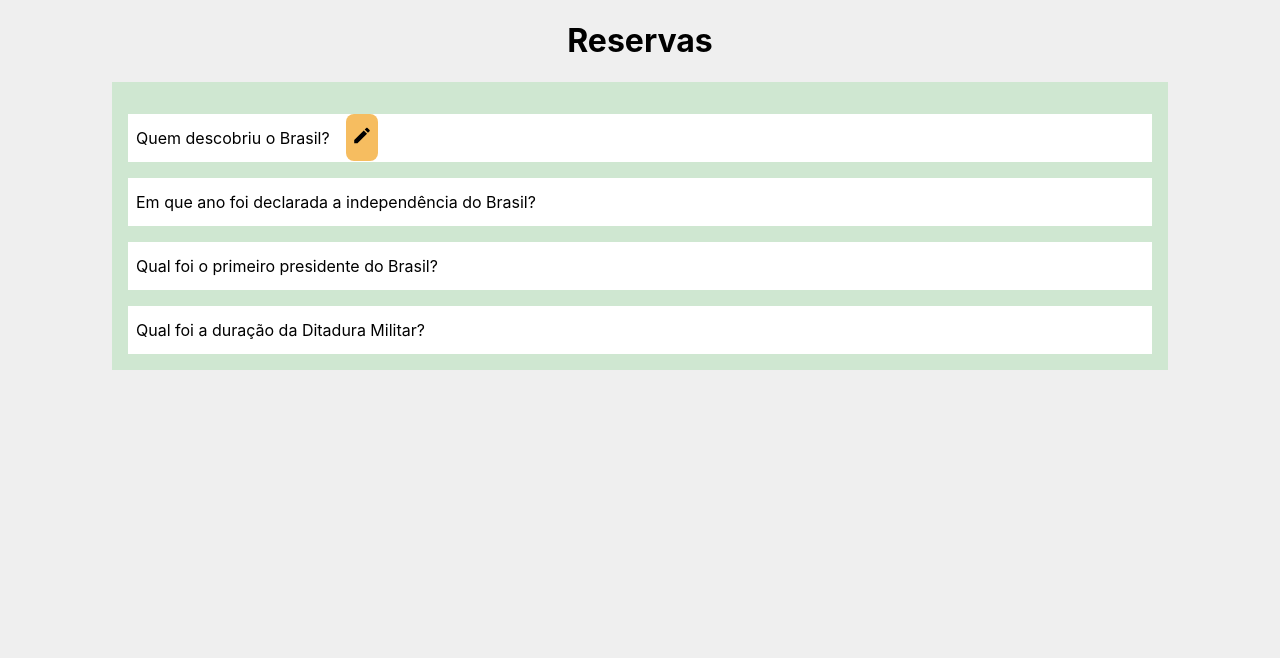
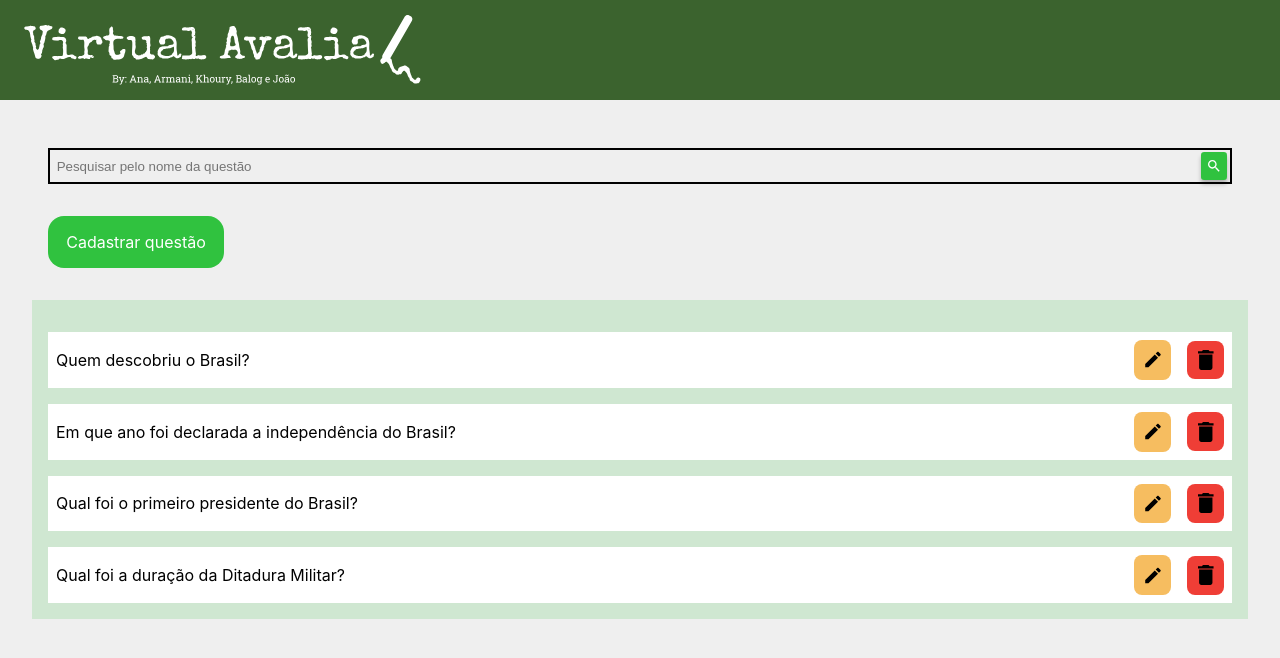
Before and after one commit to anabcuelbas/virtual-avalia, a React (Create React App) app: page /virtual-avalia/admin-questions in a window 1280 px wide. Shown: the top 658 px of the page. Built offline with nearby package versions, Linux system fonts and the light colour scheme.

Commit message:
Adiciona componentes de botao

```diff
--- /dev/null
+++ b/src/components/DeleteButton.js
@@ -0,0 +1,17 @@
+import React, { Component } from 'react';
+import './styles/Buttons.css'
+import { ReactComponent as TrashIcon } from '../assets/TrashCan.svg';
+
+class DeleteButton extends Component {
+
+    render() {
+        return (
+            <div className='delete-button'>
+                <TrashIcon style={{ width: '1rem' }} />
+            </div>
+        );
+    }
+
+};
+
+export default DeleteButton;
--- a/src/components/EditButton.js
+++ b/src/components/EditButton.js
@@ -1,7 +1,7 @@
 import React, { Component } from 'react';
 import {Link} from 'react-router-dom';
 import PropTypes from 'prop-types';
-import './styles/EditButton.css'
+import './styles/Buttons.css'
 import { ReactComponent as PencilIcon } from '../assets/Pencil.svg';
 
 class EditButton extends Component {
@@ -9,8 +9,7 @@ class EditButton extends Component {
     render() {
         return (
             <Link to={this.props.path}>
-                <div className='button'>
-                    {/* <img src={PencilIcon} alt=':('></img> */}
+                <div className='edit-button'>
                     <PencilIcon style={{width: '1rem'}}/>
                 </div>
             </Link>
--- /dev/null
+++ b/src/components/LongGreenButton.js
@@ -0,0 +1,25 @@
+import React, { Component } from 'react';
+import {Link} from 'react-router-dom';
+import PropTypes from 'prop-types';
+import './styles/Buttons.css'
+
+class LongGreenButton extends Component {
+
+    render() {
+        return (
+            <Link to={this.props.path} style={{ textDecoration: 'none' }}>
+                <div className='long-green-button'>
+                    <p>{this.props.name}</p>
+                </div>
+            </Link>
+        );
+    }
+
+};
+
+LongGreenButton.propTypes = {
+    path: PropTypes.string.isRequired,
+    name: PropTypes.string.isRequired
+}
+
+export default LongGreenButton;
--- a/src/components/SearchBar.js
+++ b/src/components/SearchBar.js
@@ -1,7 +1,7 @@
 import React, { Component } from 'react';
 import PropTypes from 'prop-types';
 import './styles/SearchBar.css'
-import { ReactComponent as SearchIcon } from '../assets/Search.svg';
+import { ReactComponent as SearchIcon } from '../assets/search.svg';
 
 class SearchBar extends Component {
 
--- a/src/components/Table.js
+++ b/src/components/Table.js
@@ -7,10 +7,8 @@ class Table extends Component {
     render() {
         return (
             <div className="table-container">
-                <h1 className="table-title">{this.props.title}</h1>
-
                 <div className="table-background">
-                    <div className="table-header" style={(this.props.hasHeader) ? {display: 'flex'} : {display: 'none'}}>
+                    <div className="table-header" style={(this.props.hasHeader) ? { display: 'flex' } : { display: 'none' }}>
                         {(this.props.hasHeader) && this.props.columns.map((el) => (
                             <p key={el}>{el}</p>
                         ))}
@@ -18,10 +16,18 @@ class Table extends Component {
 
                     {this.props.rows.map((el) => (
                         <div className="table-item">
-                            {el.map(function (value, index, array) {
-                                return <p key={index}>{value}</p>
-                            })
-                            }
+                            <div className="item-text">
+                                {el.map(function (value, index, array) {
+                                    return <p key={index}>{value}</p>
+                                })
+                                }
+                            </div>
+                            <div className="item-buttons">
+                                {this.props.buttons.map(function (value, index, array) {
+                                    return <p key={index}>{value}</p>
+                                })
+                                }
+                            </div>
                         </div>
 
                     ))}
@@ -34,10 +40,11 @@ class Table extends Component {
 };
 
 Table.propTypes = {
-    title: PropTypes.string.isRequired,
     hasHeader: PropTypes.bool.isRequired,
     columns: PropTypes.array,
-    rows: PropTypes.array.isRequired
+    rows: PropTypes.array.isRequired,
+    hasButtons: PropTypes.bool.isRequired,
+    buttons: PropTypes.array
 }
 
 export default Table;
--- /dev/null
+++ b/src/components/styles/Buttons.css
@@ -0,0 +1,39 @@
+.edit-button {
+    background-color: #F6BD60;
+    border-radius: .5rem;
+    padding: .4rem;
+    width: 1.5rem;
+    height: auto;
+    display: flex;
+    align-items: center;
+    justify-content: center;
+}
+
+.delete-button {
+    background-color: #EF3E36;
+    border-radius: .5rem;
+    padding: .4rem;
+    width: 1.5rem;
+    height: auto;
+    display: flex;
+    align-items: center;
+    justify-content: center;
+}
+
+.long-green-button {
+    background-color: #30C23F;
+    width: 10rem;
+    margin-top: 2rem;
+    padding: .5rem;
+    cursor: pointer;
+    border-radius: 1rem;
+    text-decoration: none;
+    display: flex;
+    align-items: center;
+    justify-content: center;
+}
+
+.long-green-button p {
+    text-decoration: none;
+    color: #FFFFFF;
+}
--- a/src/components/styles/EditButton.css
+++ /dev/null
@@ -1,5 +0,0 @@
-.button {
-    background-color: #F6BD60;
-    border-radius: .5rem;
-    padding: .5rem;
-}
--- a/src/components/styles/Table.css
+++ b/src/components/styles/Table.css
@@ -1,4 +1,6 @@
 .table-container {
+    width: 100%;
+    margin-top: 2rem;
     display: flex;
     flex-direction: column;
     justify-content: center;
@@ -6,7 +8,7 @@
 }
 
 .table-background {
-    width: 80%;
+    width: 100%;
     background-color: #CFE7D1;
     display: flex;
     flex-direction: column;
@@ -20,18 +22,34 @@
     border-radius: 5rem;
     background-color: #819A83;
     display: flex;
-    /* justify-content: space-around; */
     align-items: center;
 }
 
+/*Olá, amige! Antes de mexer nesse arquivo, tenha em mente q
+a responsividade da tabela é sensível e ela é usada em
+muitos lugares
+beijos, te amo
+gi ;) */
+
 .table-item {
     width: 100%;
-    height: 3rem;
     background-color: #FFFFFF;
     margin-top: 1rem;
     display: flex;
-    /* justify-content: space-around; */
+    flex-direction: row;
     align-items: center;
+}
+
+.item-buttons {
+    width: 100%;
+    flex: 1;
+    display: flex;
+    flex-direction: row;
+    align-items: center;
+  }
+
+.item-text {
+    width: 100%;
 }
 
 p {
--- a/src/modules/admin/questionsDatabase/QuestionsDatabase.page.js
+++ b/src/modules/admin/questionsDatabase/QuestionsDatabase.page.js
@@ -1,21 +1,42 @@
 import React from "react";
 
-import { ReactComponent as Title } from "../../../assets/TitleGreen.svg";
 import PageDefault from "../../../components/PageDefault";
+import PageContent from "../../../components/PageContent";
+import Header from  '../../../components/header/Header'
+import HeaderTitle from  '../../../components/header/HeaderTitle'
 import Table from '../../../components/Table'
 import EditButton from '../../../components/EditButton'
+import DeleteButton from '../../../components/DeleteButton'
+import LongGreenButton from '../../../components/LongGreenButton'
+import SearchBar from '../../../components/SearchBar'
 
 export const QuestionsDatabase = () => {
   return (
     <PageDefault>
-        <Table
-                title="Reservas"
-                hasHeader={false}
-                rows={[["Quem descobriu o Brasil?", <EditButton path='/'/>],
-                ["Em que ano foi declarada a independência do Brasil?"],
-                ["Qual foi o primeiro presidente  do Brasil?"],
-                ["Qual foi a duração da Ditadura Militar?"]]}
+        <Header>
+            <HeaderTitle/>
+        </Header>
+
+        <PageContent>
+
+            <SearchBar
+                placeholder='Pesquisar pelo nome da questão'
             />
+            <LongGreenButton
+                path='/'
+                name='Cadastrar questão'
+            />
+
+            <Table
+                    hasHeader={false}
+                    rows={[["Quem descobriu o Brasil?"],
+                    ["Em que ano foi declarada a independência do Brasil?"],
+                    ["Qual foi o primeiro presidente  do Brasil?"],
+                    ["Qual foi a duração da Ditadura Militar?"]]}
+                    hasButtons={true}
+                    buttons={[<EditButton path='/'/>, <DeleteButton/>]}
+                />
+        </PageContent>
     </PageDefault>
   );
 };
```
Also changed, not shown: src/assets/TrashCan.svg (added).
